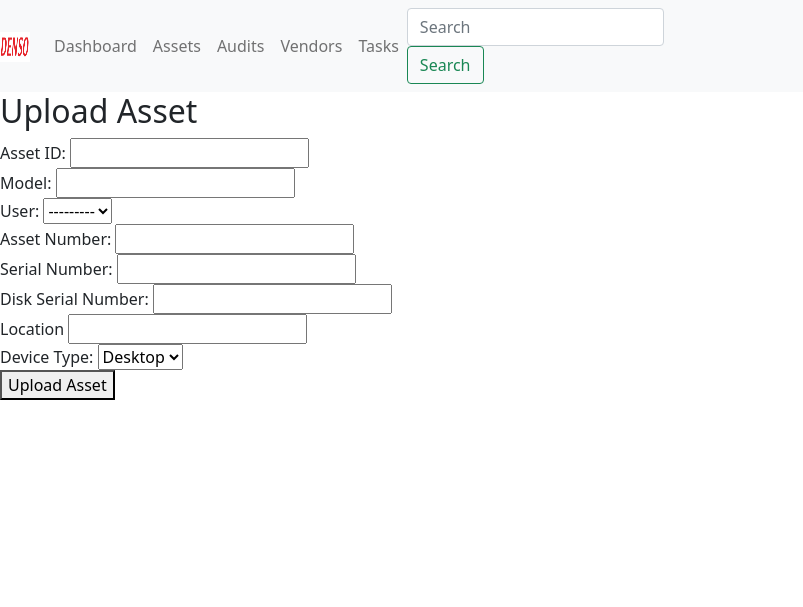
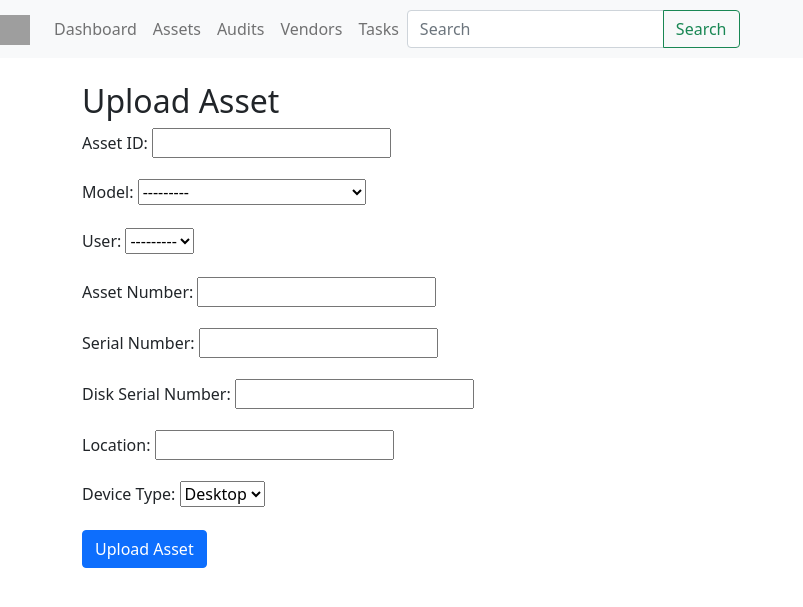
Before and after one commit to FerrarioDev/asset-management, a Django app: page /assets/upload/ in a window 1280 px wide. Shown: the top 607 px of the page, without its empty margins (0-803 px from the left). Run offline with Django 4.2, Linux system fonts and the light colour scheme; data comes from the database, SQL or seed files in the repository; grey boxes are pictures that could not be loaded.

Commit message:
feat(DeviceModel): New django model to handle device models

```diff
--- a/Backend/asset_management/settings.py
+++ b/Backend/asset_management/settings.py
@@ -130,6 +130,8 @@
 
 STATIC_URL = 'static/'
 
+MEDIA_URL = '/media/'
+MEDIA_ROOT = os.path.join(BASE_DIR, 'media')
 # Default primary key field type
 # https://docs.djangoproject.com/en/4.2/ref/settings/#default-auto-field
 
--- a/Backend/asset_management/urls.py
+++ b/Backend/asset_management/urls.py
@@ -16,7 +16,8 @@
 """
 from django.contrib import admin
 from django.urls import path, include
-
+from django.conf.urls.static import static
+from django.conf import settings
 
 urlpatterns = [
     path('', include('dashboard.urls')),
@@ -24,3 +25,6 @@
     path('assets/', include('physical.urls')),
     path('api/',include('api.urls')),
 ]
+
+if settings.DEBUG:
+    urlpatterns += static(settings.MEDIA_URL, document_root=settings.MEDIA_ROOT)
--- a/Backend/dashboard/templates/base.html
+++ b/Backend/dashboard/templates/base.html
@@ -1,4 +1,3 @@
-<!-- base.html -->
 <!DOCTYPE html>
 <html lang="en">
 <head>
@@ -13,7 +12,7 @@
         <!-- Navbar with Bootstrap styles -->
         <nav class="navbar navbar-expand-lg navbar-light bg-light">
             <a class="navbar-brand" href="#">
-                <img src="Backend/physical/images/denso.png" width="30" height="30" alt="">
+                <img src="/physical/images/denso.png" width="30" height="30" alt="">
             </a>
             <button class="navbar-toggler" type="button" data-toggle="collapse" data-target="#navbarSupportedContent" aria-controls="navbarSupportedContent" aria-expanded="false" aria-label="Toggle navigation">
                 <span class="navbar-toggler-icon"></span>
@@ -22,24 +21,26 @@
             <div class="collapse navbar-collapse" id="navbarSupportedContent">
                 <ul class="navbar-nav mr-auto">
                     <li class="nav-item active">
-                        <a class="nav-link" href="/">Dashboard <span class="sr-only"></span></a>
+                        <a class="nav-link" href="{% url 'dashboard' %}">Dashboard</a>
                     </li>
                     <li class="nav-item">
-                        <a class="nav-link" href="/assets/">Assets</a>
+                        <a class="nav-link" href="{% url 'asset_list' %}">Assets</a>
                     </li>
                     <li class="nav-item">
-                        <a class="nav-link" href="/">Audits</a>
+                        <a class="nav-link" href="#">Audits</a>
                     </li>
                     <li class="nav-item">
-                        <a class="nav-link" href="/">Vendors</a>
+                        <a class="nav-link" href="#">Vendors</a>
                     </li>
                     <li class="nav-item">
-                        <a class="nav-link" href="/">Tasks</a>
+                        <a class="nav-link" href="#">Tasks</a>
                     </li>
                 </ul>
                 <form class="form-inline my-2 my-lg-0">
-                    <input class="form-control mr-sm-2" type="search" placeholder="Search" aria-label="Search">
-                    <button class="btn btn-outline-success my-2 my-sm-0" type="submit">Search</button>
+                    <div class="input-group"> <!-- Add a container for the input and button -->
+                        <input class="form-control mr-sm-2" type="search" placeholder="Search" aria-label="Search">
+                        <button class="btn btn-outline-success my-2 my-sm-0" type="submit">Search</button>
+                    </div>
                 </form>
             </div>
         </nav>
--- a/Backend/physical/admin.py
+++ b/Backend/physical/admin.py
@@ -1,5 +1,6 @@
 from django.contrib import admin
-from .models import Asset
+from .models import Asset, DeviceModel
 # Register your models here.
 
 admin.site.register(Asset)
+admin.site.register(DeviceModel)
--- a/Backend/physical/models.py
+++ b/Backend/physical/models.py
@@ -1,15 +1,21 @@
 from django.db import models
 from django.contrib.auth.models import User
-
-# Create your models here.
 
 class DeviceType(models.TextChoices):
     DESKTOP = 'desktop', 'Desktop'
     LAPTOP = 'laptop', 'Laptop'
 
+class DeviceModel(models.Model):
+    model = models.CharField(max_length=255)
+    description = models.TextField(max_length=255)
+    image = models.ImageField(upload_to='src/img/models', default="images/default-avatar.png")
+
+    def __str__(self):
+        return self.model
+
 class Asset(models.Model):
     id = models.CharField(primary_key=True, max_length=15)
-    model = models.CharField(max_length=30)
+    model = models.ForeignKey(DeviceModel, on_delete=models.SET_NULL, null=True, blank=True)
     user = models.ForeignKey(User, on_delete=models.CASCADE)
     asset_number = models.IntegerField()
     serial_number = models.CharField(max_length=255)
@@ -25,7 +31,6 @@
     def __str__(self):
         return self.id
 
-
 class DisposedDevice(models.Model):
     id = models.CharField(primary_key=True, max_length=15)
     model = models.CharField(max_length=30)
@@ -37,19 +42,18 @@
         choices=DeviceType.choices,
         default=DeviceType.DESKTOP,
     )
-    image = models.ImageField(upload_to='images/',default="images/default-avatar.png")
+    image = models.ImageField(upload_to='src/img/', default="images/default-avatar.png")
     disposed_at = models.DateTimeField(auto_now_add=True)
 
     def __str__(self):
         return self.serial_number
 
-
 class Hard_Disk(models.Model):
-    serialnumber = models.CharField(primary_key=True,max_length=255)
+    serialnumber = models.CharField(primary_key=True, max_length=255)
     description = models.CharField(max_length=255)
-    size_gb = models.CharField(max_length=255, unique=True)
+    size_gb = models.IntegerField(unique=True)
     reason = models.CharField(max_length=255, default="Disuse")
-    image = models.ImageField(upload_to='images/', default="images/default-avatar.png")
+    image = models.ImageField(upload_to='src/img', default="images/default-avatar.png")
     disposed_at = models.DateTimeField(auto_now_add=True)
 
     def __str__(self):
--- a/Backend/physical/templates/assets/add_asset.html
+++ b/Backend/physical/templates/assets/add_asset.html
@@ -1,52 +1,54 @@
 {% extends "base.html" %}
 
 {% block content %}
+    <div class="container mt-4">
         <h2>Upload Asset</h2>
         <form method="post" enctype="multipart/form-data">
             {% csrf_token %}
 
             {{ form.non_field_errors }}
 
-        <div>
-            <label for="id_id">Asset ID:</label>
+            <div class="mb-3">
+                <label for="{{ form.id.id_for_label }}" class="form-label">Asset ID:</label>
                 {{ form.id }}
             </div>
 
-        <div>
-            <label for="id_model">Model:</label>
+            <div class="mb-3">
+                <label for="{{ form.model.id_for_label }}" class="form-label">Model:</label>
                 {{ form.model }}
             </div>
 
-        <div>
-            <label for="id_user">User:</label>
+            <div class="mb-3">
+                <label for="{{ form.user.id_for_label }}" class="form-label">User:</label>
                 {{ form.user }}
             </div>
 
-        <div>
-            <label for="id_asset_number">Asset Number:</label>
+            <div class="mb-3">
+                <label for="{{ form.asset_number.id_for_label }}" class="form-label">Asset Number:</label>
                 {{ form.asset_number }}
             </div>
 
-        <div>
-            <label for="id_serial_number">Serial Number:</label>
+            <div class="mb-3">
+                <label for="{{ form.serial_number.id_for_label }}" class="form-label">Serial Number:</label>
                 {{ form.serial_number }}
             </div>
 
-        <div>
-            <label for="id_disk_serialnumber">Disk Serial Number:</label>
+            <div class="mb-3">
+                <label for="{{ form.disk_serialnumber.id_for_label }}" class="form-label">Disk Serial Number:</label>
                 {{ form.disk_serialnumber }}
             </div>
 
-        <div>
-            <label for="id_location">Location</label>
+            <div class="mb-3">
+                <label for="{{ form.location.id_for_label }}" class="form-label">Location:</label>
                 {{ form.location }}
             </div>
 
-        <div>
-            <label for="id_device_type">Device Type:</label>
+            <div class="mb-3">
+                <label for="{{ form.device_type.id_for_label }}" class="form-label">Device Type:</label>
                 {{ form.device_type }}
             </div>
 
-        <button type="submit">Upload Asset</button>
+            <button type="submit" class="btn btn-primary">Upload Asset</button>
         </form>
+    </div>
 {% endblock %}
```
Also changed, not shown: Backend/physical/templates/assets/asset_detail.html (+9 -2 lines), Backend/physical/templates/assets/home.html (+6 -2 lines), Backend/db.sqlite3, Backend/physical/migrations/0003_devicemodel_alter_hard_disk_size_gb_and_more.py (added), Backend/physical/migrations/0004_alter_asset_model.py (added), Backend/physical/migrations/0005_alter_devicemodel_image_alter_disposeddevice_image_and_more.py (added), Backend/src/img/default-avatar.png (renamed from Backend/physical/images/default-avatar.png), Backend/src/img/denso.png (renamed from Backend/physical/images/denso.png), Backend/src/img/models/20220116065001_581.jpg (added). Lines whose indentation alone changed are shown as unchanged.
